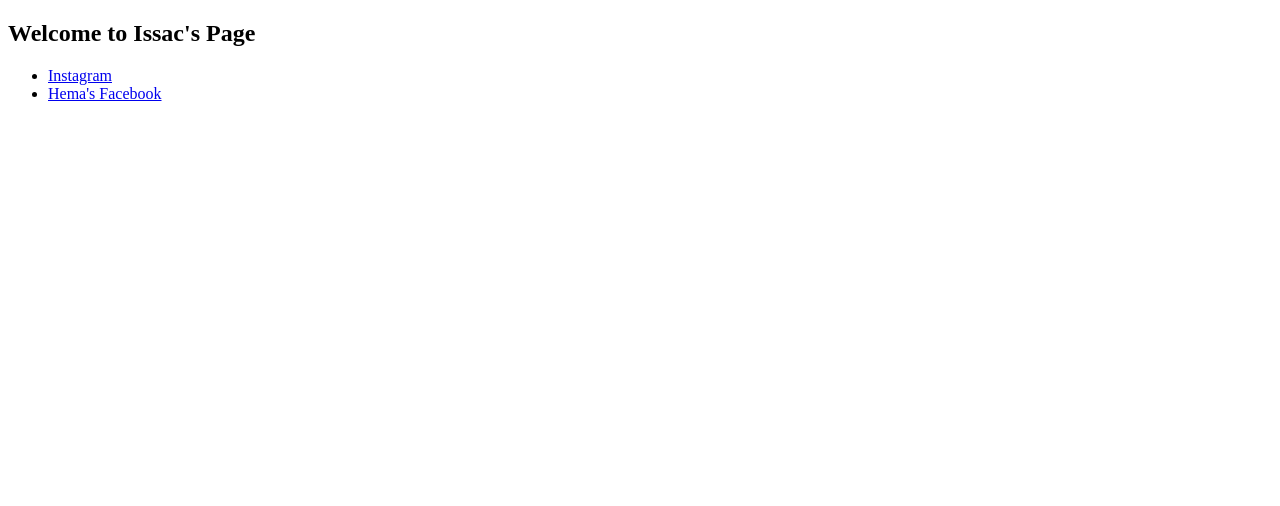
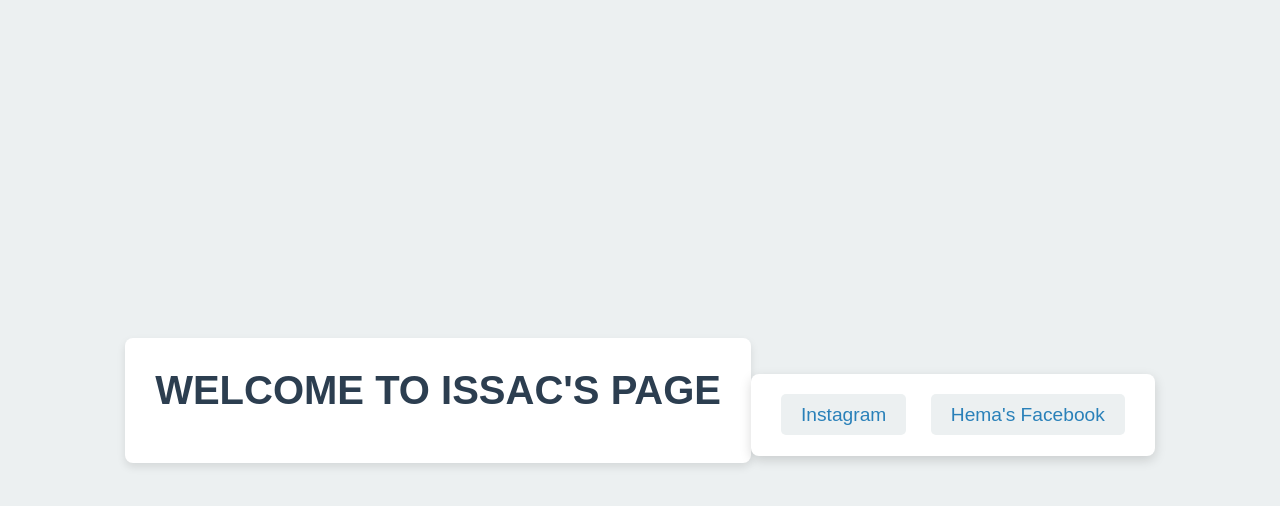
Before and after one commit to Issac1556/Issac, a plain HTML site: page index.html in a window 1280 px wide. Drawn offline with Linux system fonts and the light colour scheme.

Commit message:
Update style.css

```diff
--- a/style.css
+++ b/style.css
@@ -1,9 +1,85 @@
-h2{
-  color:"Red";
-  font-size=15px;
+/* Reset default margins and paddings */
+* {
+  margin: 0;
+  padding: 0;
+  box-sizing: border-box;
 }
-h2:hover{
-  transistion:"all 0.2s";
-  color: "black";
-    font-size=25px;
+
+/* Body Styles */
+body {
+  font-family: Arial, sans-serif;
+  background-color: #f4f4f9;
+  color: #333;
+  text-align: center;
+  padding: 20px;
 }
+
+/* Header Styles */
+header h2 {
+  font-size: 2.5rem;
+  color: #2c3e50;
+  margin-bottom: 20px;
+  text-transform: uppercase;
+}
+
+/* Navigation Styles */
+nav {
+  margin-top: 20px;
+}
+
+ul {
+  list-style-type: none;
+}
+
+li {
+  display: inline-block;
+  margin: 10px;
+}
+
+a {
+  text-decoration: none;
+  font-size: 1.2rem;
+  color: #2980b9;
+  padding: 10px 20px;
+  border-radius: 5px;
+  background-color: #ecf0f1;
+  transition: all 0.3s ease;
+}
+
+/* Hover Effect on Links */
+a:hover {
+  color: #fff;
+  background-color: #2980b9;
+  transform: translateY(-3px);
+  box-shadow: 0 4px 8px rgba(0, 0, 0, 0.2);
+}
+
+/* Box Shadow Effect on the entire body */
+body {
+  display: flex;
+  justify-content: center;
+  align-items: center;
+  height: 100vh;
+  background-color: #ecf0f1;
+}
+
+header {
+  box-shadow: 0px 4px 8px rgba(0, 0, 0, 0.1);
+  padding: 30px;
+  background-color: #ffffff;
+  border-radius: 8px;
+}
+
+nav {
+  box-shadow: 0px 4px 12px rgba(0, 0, 0, 0.15);
+  padding: 20px;
+  margin-top: 30px;
+  border-radius: 8px;
+  background-color: #ffffff;
+}
+
+/* Adding a small hover effect to the whole navigation box */
+nav:hover {
+  transform: scale(1.05);
+  box-shadow: 0px 6px 18px rgba(0, 0, 0, 0.2);
+}
```
